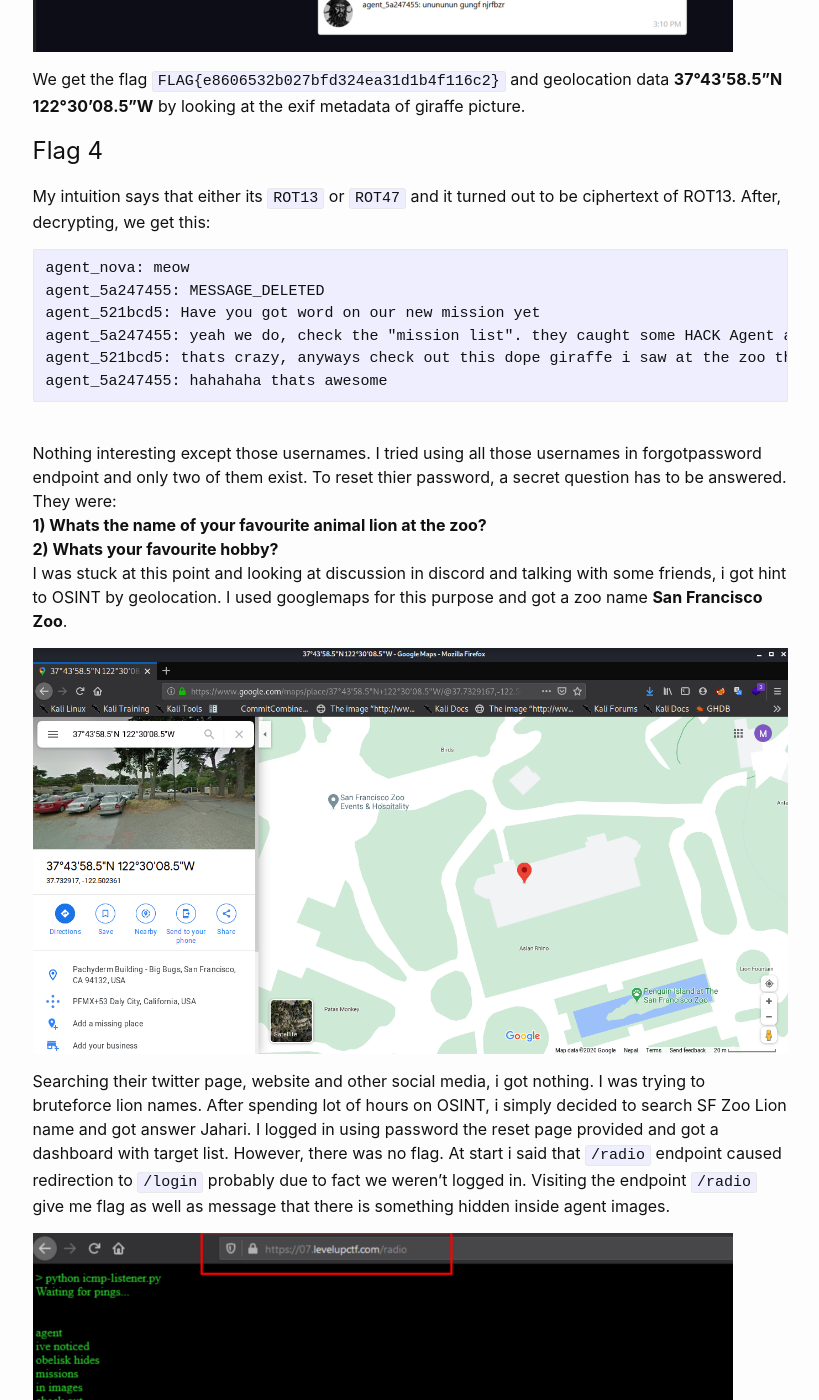
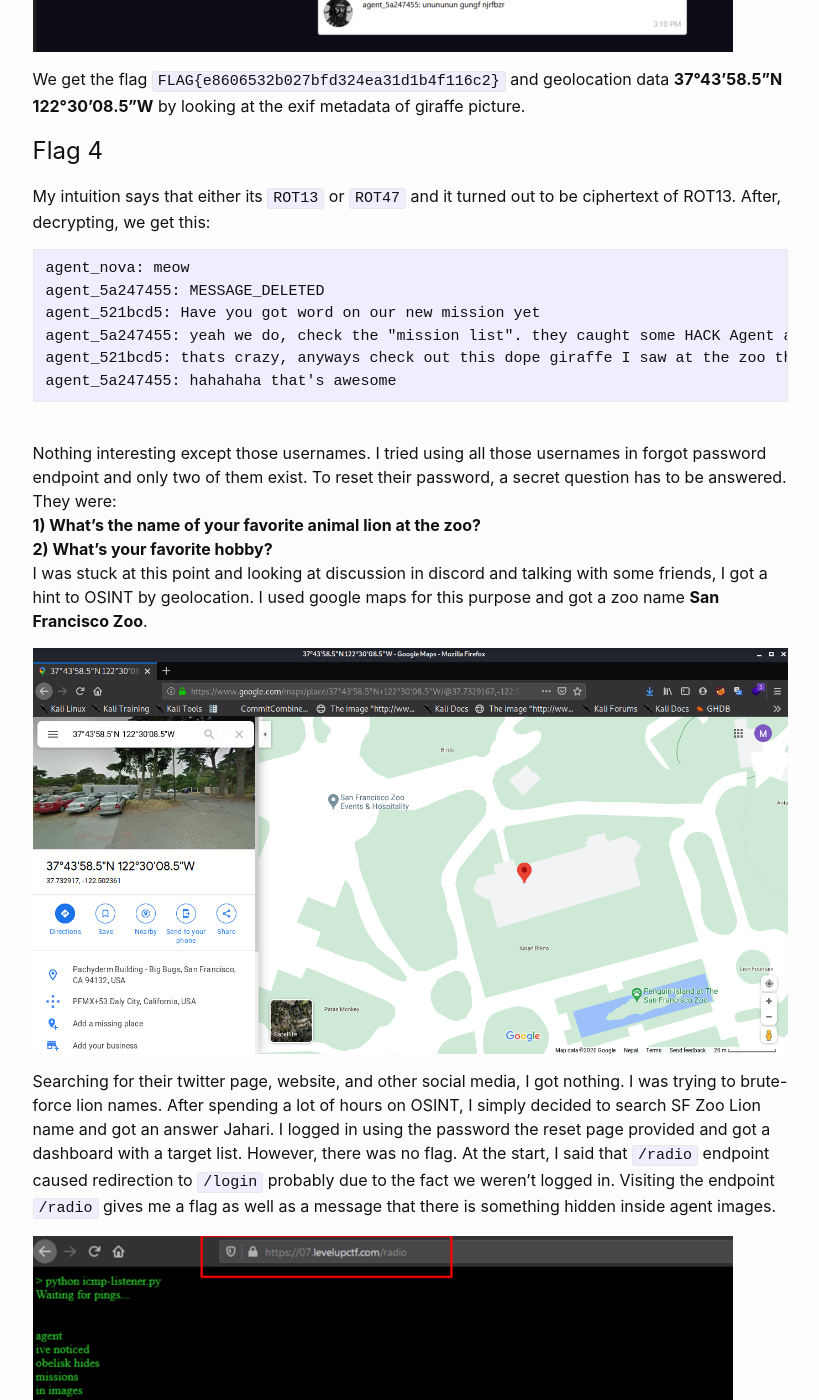
Before and after one commit to machinexa2/machinexa2.github.io, a Jekyll site: the page built from writeups/_posts/2020-08-30-bugcrowd0x07.markdown, in a window 1280 px wide and 1400 px high, scrolled down 2627 px. Shown: the whole window, without its empty margins (230-1049 px from the left). Built offline with Jekyll 4.4.1, drawn with Linux system fonts in a browser that asks for light colours; some of the changed text lies outside the part shown.

Commit message:
04:33:06 PM 10/04/2020

````diff
--- a/writeups/_posts/2020-08-30-bugcrowd0x07.markdown
+++ b/writeups/_posts/2020-08-30-bugcrowd0x07.markdown
@@ -7,13 +7,13 @@ image: /writeups/assets/images/bugcrowd0x07.jpg
 category: Writeups
 ---
 
-I started playing this CTF and thought that i couldn't complete, but still tried. The url given was [https://07.levelupctf.com/radio](https://07.levelupctf.com/radio) and description says we are an **Agent** in top secret operation: Hack Another Day. The CTF had 7 flags in total.
+I started playing this CTF and thought that I couldn't complete, but still tried. The url given was [https://07.levelupctf.com/radio](https://07.levelupctf.com/radio) and the description says we are an **Agent** in top-secret operation: Hack Another Day. The CTF had 7 flags in total.
 
 # Flag 1
-Visiting the url, browser gets redirected to `/login`. After trying basic SQLi payloads and default credentials, i start to look at JS files for potential attack vector. I use my custom made tool *JScanner* to extract sensitive info and i get `FLAG{504e8256b8a208845fe18a77e7b304b7}` in comment as well as new url.
+Visiting the url, the browser gets redirected to `/login`. After trying basic SQLi payloads and default credentials, I start to look at JS files for the potential attack vector. I use my custom made tool *JScanner* to extract sensitive info and i get `FLAG{504e8256b8a208845fe18a77e7b304b7}` in comment as well as new url.
 
 # Flag 2
-I downloaded an apk from that url. Since i never did apk decompiling and static code analysis it was going to be hard. For some reasons, i dont like java, still somehow i had mindset to complete the CTF. Using apktool i decompiled the apk file.
+I downloaded an apk from that url. Since I never did apk decompiling and static code analysis it was going to be hard. For some reason, I don't like java, still, somehow I had the mindset to complete the CTF. Using apktool I decompiled the apk file.
 ```
 root@kali-linux:~/tmp/CTF/Bugcrowd0x07/apks# apktool d communications.apk
 Picked up _JAVA_OPTIONS: -Dawt.useSystemAAFontSettings=on -Dswing.aatext=true
@@ -30,14 +30,14 @@ I: Copying unknown files...
 I: Copying original files...
 ```
 
-Looking through the files, i was overwhelmed as it was lot of files, and all i was getting was unreadable **.smali** files. Again, googling for bit showed me other tool that does decompiling very well. I used [Online Java Decompiler](http://www.javadecompilers.com/apk) and got nice looking .java files. I got the second flag `FLAG{a445c73c8cb97421d1923a8c51c221fd}` by doing `grep -ir "FLAG"`. I was tired then and went to sleep.
+Looking through the files, I was overwhelmed as it was lot of files, and all I was getting was unreadable **.smali** files. Again, googling for a bit showed me another tool that does decompile very well. I used [Online Java Decompiler](http://www.javadecompilers.com/apk) and got nice looking .java files. I got the second flag `FLAG{a445c73c8cb97421d1923a8c51c221fd}` by doing `grep -ir "FLAG"`. I was tired then and went to sleep.
 
 # Flag 3
 Third flag was difficult to find. I did dynamic analysis but it errored out when using the app. Going through all **.java** files, **MainActivity.java** was interesting. I found two different endpoints `/d41d8cd98f00b204e9800998ecf8427e/8cd98f00b204e9800998/forgotpassword` and `/fa694c73da13c94e49cc82b/06a28bdb78b6c02e16862a3/chat` from two different functions.
 
 ![Apk Code](/writeups/assets/images/bugcrowd0x07_apk_code.png)
 
-Going to forgotpassword endpoint, i can enumerate users from its error message and chat endpoint was forbidden to access as i wasnt authorized. Looking at the source code again, there is some sort of authentication mechanism by using header `3NCRYPT3D-CH4T`.So, i looked more and more into java files and finally found its key through grep.
+Going to forgot password endpoint, I can enumerate users from its error message, and chat endpoint was forbidden to access as I wasn't authorized. Looking at the source code again, there is some sort of authentication mechanism by using the header `3NCRYPT3D-CH4T`.So, I looked more and more into java files and finally found its key through grep.
 ```
 root@kali-linux:~/tmp/CTF/Bugcrowd0x07/source/source_code# rgrep "ENCRYPTED" -i
 sources/com/example/levelup/MainActivity.java:    public void encryptedChat() {
@@ -49,7 +49,7 @@ resources/res/values/strings.xml:    <string name="encrypted_chat_key">8b0955d26
 resources/res/values/public.xml:    <public type="string" name="encrypted_chat_key" id="2131492892" />
 ```
 <br>
-Having header and key, i visited the url and got chat which looks obsfucated. Hmm, nice giraffe.
+Having a header and key, I visited the url and got a chat that looks obfuscated. Hmm, nice giraffe.
 
 ![Encrypted Chat](/writeups/assets/images/bugcrowd0x07_encrypted_chat.png)
 
@@ -63,33 +63,33 @@ agent_nova: meow
 agent_5a247455: MESSAGE_DELETED
 agent_521bcd5: Have you got word on our new mission yet
 agent_5a247455: yeah we do, check the "mission list". they caught some HACK Agent as well
-agent_521bcd5: thats crazy, anyways check out this dope giraffe i saw at the zoo the other day
-agent_5a247455: hahahaha thats awesome
+agent_521bcd5: thats crazy, anyways check out this dope giraffe I saw at the zoo the other day
+agent_5a247455: hahahaha that's awesome
 ```
 <br>
-Nothing interesting except those usernames. I tried using all those usernames in forgotpassword endpoint and only two of them exist. To reset thier password, a secret question has to be answered. They were:
-**1) Whats the name of your favourite animal lion at the zoo?**
-**2) Whats your favourite hobby?**
-I was stuck at this point and looking at discussion in discord and talking with some friends, i got hint to OSINT by geolocation. I used googlemaps for this purpose and got a zoo name **San Francisco Zoo**.
+Nothing interesting except those usernames. I tried using all those usernames in forgot password endpoint and only two of them exist. To reset their password, a secret question has to be answered. They were:
+**1) What's the name of your favorite animal lion at the zoo?**
+**2) What's your favorite hobby?**
+I was stuck at this point and looking at discussion in discord and talking with some friends, I got a hint to OSINT by geolocation. I used google maps for this purpose and got a zoo name **San Francisco Zoo**.
 
 ![Googlemap OSINT](/writeups/assets/images/bugcrowd0x07_googlemaps_osint.png)
 
-Searching their twitter page, website and other social media, i got nothing. I was trying to bruteforce lion names. After spending lot of hours on OSINT, i simply decided to search SF Zoo Lion name and got answer Jahari. I logged in using password the reset page provided and got a dashboard with target list. However, there was no flag. At start i said that `/radio` endpoint caused redirection to `/login` probably due to fact we weren't logged in. Visiting the endpoint `/radio` give me flag as well as message that there is something hidden inside agent images.
+Searching for their twitter page, website, and other social media, I got nothing. I was trying to brute-force lion names. After spending a lot of hours on OSINT, I simply decided to search SF Zoo Lion name and got an answer Jahari. I logged in using the password the reset page provided and got a dashboard with a target list. However, there was no flag. At the start, I said that `/radio` endpoint caused redirection to `/login` probably due to the fact we weren't logged in. Visiting the endpoint `/radio` gives me a flag as well as a message that there is something hidden inside agent images.
 
 ![Radio Endpoint](/writeups/assets/images/bugcrowd0x07_radio_endpoint.png)
 
 The exfiltration of data through ping is useless. However, i got the password **pwn4llthebugz** as well as flag `FLAG{f0dee25f617e2cb820b9b44fcdf90ed8}`
 
 # Flag 5
-There were 9 images and i tried different steganography techniques and tools. Manually viewing the image shows random numbers inside of pics. I got 3 random numbers: 1337,2099,921. One of my friend showed through changing image temperature that there is another number 415 inside one image.
+There were 9 images and I tried different steganography techniques and tools. Manually viewing the image shows random numbers inside of pics. I got 3 random numbers: 1337,2099,921. One of my friends showed through changing image temperature that there is another number 415 inside one image.
 
 ![Temperature Changed](/writeups/assets/images/bugcrowd0x07_color_temperature.png)
 
-I wonder whats the use of those numbers.Also, binwalk showed that some data are embedded inside it.
+I wonder what's the use of those numbers. Also, binwalk showed that some data are embedded inside it.
 
 ![Binwalk Image](/writeups/assets/images/bugcrowd0x07_binwalk.png)
 
-Trying to extract all data from `binwalk`, recursively for all files with more data embedded inside them, it was a tough job. However, there was nothing and i wasted my precious 1-2 hours. Soon, i tried bruteforcing as images were in format *agent1.jpg*,*agent2.jpg*,... I found out there was a picture called *agent87.jpg*. Using `Steghide` with password pwn4llthebugz extracted a file called console.txt with the following data in it.
+Trying to extract all data from `binwalk`, recursively for all files with more data embedded inside them, it was a tough job. However, there was nothing and I wasted my precious 1-2 hours. Soon, I tried brute-forcing as images were in format *agent1.jpg*,*agent2.jpg*,... I found out there was a picture called *agent87.jpg*. Using `Steghide` with password pwn4llthebugz extracted a file called console.txt with the following data in it.
 ```
 root@kali-linux:~/tmp/CTF/Bugcrowd0x07/targets/other_agents# cat console.txt
 Dear agent_521bcd5,
@@ -109,11 +109,11 @@ agent_1337
 Here's our dear flag `FLAG{f0dee25f617e2cb820b9b44fcdf90ed8}`.
 
 # Flag 6
-It was insanely difficult to get this flag. Nmap shows port 3389 as closed. Now, i was stuck. Again, going to official bugcrowd discord server, i found that we have to do port knocking. The random numbers were port numbers, all of them were closed. For those who dont know what port knocking is:
+It was insanely difficult to get this flag. Nmap shows port 3389 as closed. Now, I was stuck. Again, going to the official bugcrowd discord server, I found that we have to do port knocking. The random numbers were port numbers, all of them were closed. For those who don't know what port knocking is:
 <br>
 `"In computer networking, port knocking is a method of externally opening ports on a firewall by generating a connection attempt on a set of prespecified closed ports. Once a correct sequence of connection attempts is received, the firewall rules are dynamically modified to allow the host which sent the connection attempts to connect over specific port(s)"`
 <br>
-I soon developed a python3 script that automates this job using itertools. I initally used **knock** for port knocking but it didnt work. That was frustating, soon i used nc for port knocking and that didnt work too. That was more frustating. Finally i used nmap and script looked something like this
+I soon developed a python3 script that automates this job using itertools. I initially used **knock** for port knocking but it didn't work. That was frustrating, soon I used nc for port knocking, and that didn't work too. That was more frustating. Finally, I used Nmap and the script looked something like this
 ```python
 from itertools import permutations
 import os
@@ -132,18 +132,18 @@ def port_knock():
 port_knock()
 ```
 <br>
-The script worked fine and it opened the port. Yay! I initially mistaked that port for **RDP** and tried to connect through tools using RDP protocol but it didnt work. Later, i visited in browser and it worked like charm. However, there was no console. *Sad emoji*. Dirbusting a bit got me `/console` endpoint which had python3 interactive interpreter. It was **Werkzeug debug console**.
+The script worked fine and it opened the port. Yay! I initially mistook that port for **RDP** and tried to connect through tools using RDP protocol but it didn't work. Later, I visited in the browser and it worked like charm. However, there was no console. *Sad emoji*. Dirbusting a bit got me `/console` endpoint which had a python3 interactive interpreter. It was **Werkzeug debug console**.
 
 ![Werkzeug console](/writeups/assets/images/bugcrowd0x07_werkzeug.png)
 
-I looked at source code, js files and urls. There was a secret variable exposed in javascript file but i couldnt use it. Doing **searchsploit** showed me Werkzeug console had an exploit. The metasploit exploit didnt work for some reasons so i opted for custom exploit. I got a shell after using that exploit and got another flag `FLAG{022d8a7a561a02c371fd7c5ec3e5ea06}`
+I looked at source code, js files, and URLs. There was a secret variable exposed in the javascript file but I couldn't use it. Doing **searchsploit** showed me Werkzeug console had an exploit. The Metasploit exploit didn't work for some reason so I opted for a custom exploit. I got a shell after using that exploit and got another flag `FLAG{022d8a7a561a02c371fd7c5ec3e5ea06}`
 
 # Flag 7
-Flag 7 was very easy. There were credentials in `/opt` and i logged in using that credentials. There was a button to destroy the WannaSpy spyware and i did it. I defeated *The Matriarch* and got 7th flag which was embedded in the picture..
+Flag 7 was very easy. There were credentials in `/opt` and I logged in using that credentials. There was a button to destroy the WannaSpy spyware and I did it. I defeated *The Matriarch* and got 7th flag which was embedded in the picture...
 
 ![The Matriarch](/writeups/assets/images/bugcrowd0x07_matriarch.png)
 
 <br>
 <br>
 # Rewards
-The challenge was fun and i never thought i could complete that challenge still i tried. The endorphin rush from completing the CTF was greater than morphine high.. My friends Naina, Atik-Rahman and others helped me in this CTF. Overall, Bugcrowd did a awesome job in developing the CTF. I submitted writeup of the challenge near 12 pm. I stood 9th and got **3 month pentesterlab subscription** and **bugcrowd tshirt**.
+The challenge was fun and I never thought I could complete that challenge still I tried. The endorphin rush from completing the CTF was greater than morphine high... My friends Naina, Atik-Rahman, and others helped me in this CTF. Overall, Bugcrowd did an awesome job in developing the CTF. I submitted a writeup of the challenge near 12 pm. I stood 9th and got ** 3-month pentesterlab subscription** and **bugcrowd tshirt**.
````
